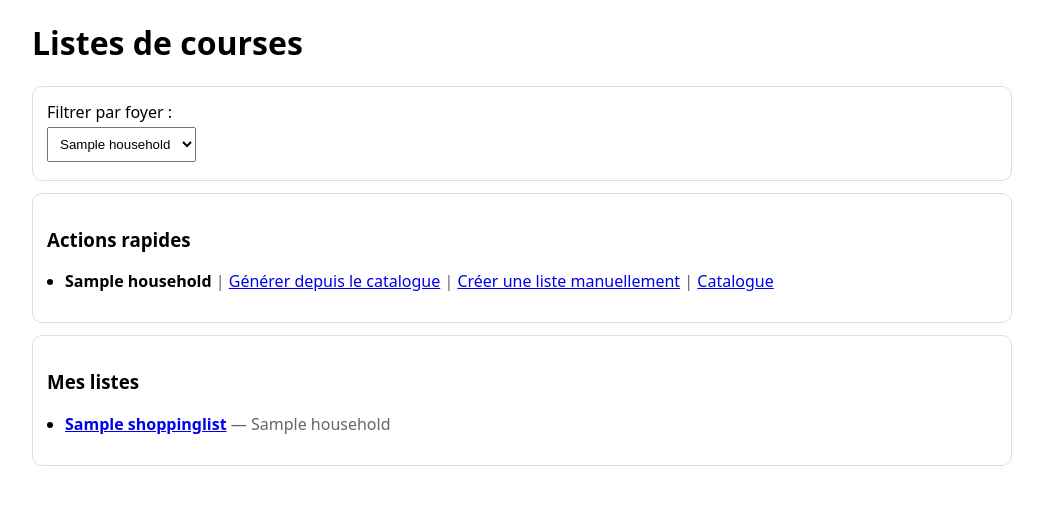
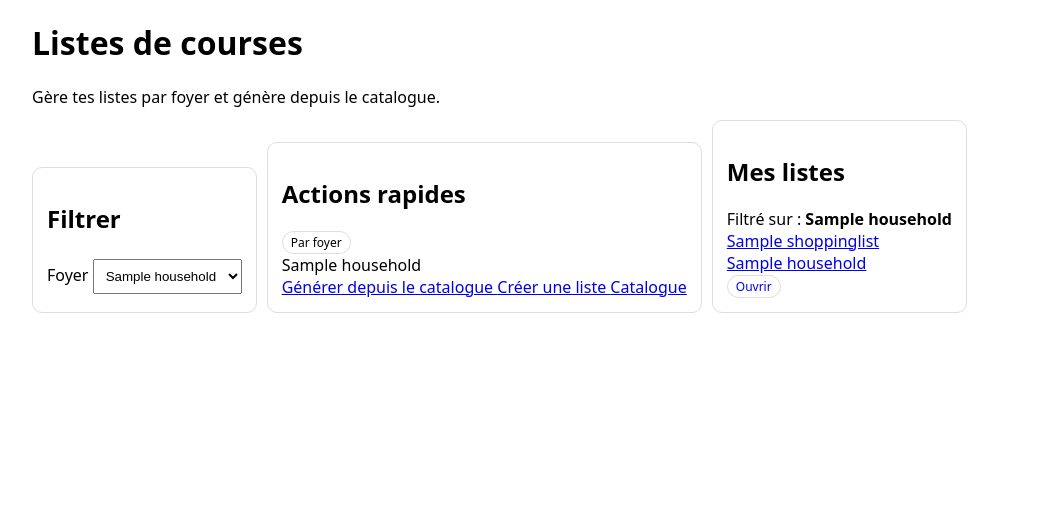
Before and after one commit to thierryb-dev/courses-app, a Django app: page /shopping-lists/?household=1 in a window 1280 px wide. Shown: the part 46-551 px from the top of the page, without its empty margins (118-1161 px from the left). Run offline with Django 5.2, Linux system fonts and the light colour scheme; a user stored in the database is signed in; tables that the repository leaves empty hold one stand-in row (values such as "Sample post"); parts of the project's set-up code (start-up, migrations or seed data) failed here and were passed over.

Commit message:
UI: improve shopping lists page (Bootstrap)

```diff
--- a/core/templates/core/shopping_lists.html
+++ b/core/templates/core/shopping_lists.html
@@ -2,12 +2,22 @@
 {% block title %}Listes de courses{% endblock %}
 
 {% block content %}
-  <h1>Listes de courses</h1>
+  <div class="d-flex flex-wrap align-items-center justify-content-between gap-2 mb-3">
+    <div>
+      <h1 class="h3 mb-1">Listes de courses</h1>
+      <div class="text-secondary small">Gère tes listes par foyer et génère depuis le catalogue.</div>
+    </div>
+  </div>
 
-  <div class="card">
-    <form method="get">
-      <label>Filtrer par foyer :</label><br />
-      <select name="household" onchange="this.form.submit()">
+  <div class="row g-3">
+    <!-- Filtre -->
+    <div class="col-12 col-lg-4">
+      <div class="card app-card">
+        <div class="card-body">
+          <h2 class="h6 mb-3">Filtrer</h2>
+          <form method="get" class="vstack gap-2">
+            <label class="form-label mb-0">Foyer</label>
+            <select class="form-select" name="household" onchange="this.form.submit()">
               <option value="">-- Tous --</option>
               {% for h in households %}
                 <option value="{{ h.id }}" {% if selected_household and selected_household.id == h.id %}selected{% endif %}>
@@ -15,39 +25,72 @@
                 </option>
               {% endfor %}
             </select>
+            <noscript>
+              <button class="btn btn-primary btn-sm">Appliquer</button>
+            </noscript>
           </form>
         </div>
-
-  <div class="card">
-    <h3>Actions rapides</h3>
-    <ul>
-      {% for h in households %}
-        <li>
-          <strong>{{ h.name }}</strong>
-          <span class="muted">|</span>
-          <a href="{% url 'generate_from_reference' h.id %}">Générer depuis le catalogue</a>
-          <span class="muted">|</span>
-          <a href="{% url 'create_shopping_list' h.id %}">Créer une liste manuellement</a>
-          <span class="muted">|</span>
-          <a href="{% url 'reference_list' h.id %}">Catalogue</a>
-        </li>
-      {% empty %}
-        <li>Tu dois d’abord appartenir à un foyer.</li>
-      {% endfor %}
-    </ul>
+      </div>
     </div>
 
-  <div class="card">
-    <h3>Mes listes</h3>
-    <ul>
+    <!-- Actions rapides -->
+    <div class="col-12 col-lg-8">
+      <div class="card app-card">
+        <div class="card-body">
+          <div class="d-flex align-items-center justify-content-between mb-3">
+            <h2 class="h6 mb-0">Actions rapides</h2>
+            <span class="badge rounded-pill badge-soft">Par foyer</span>
+          </div>
+
+          {% for h in households %}
+            <div class="d-flex flex-wrap align-items-center justify-content-between gap-2 py-2 {% if not forloop.last %}border-bottom{% endif %}">
+              <div class="fw-semibold">{{ h.name }}</div>
+              <div class="d-flex flex-wrap gap-2">
+                <a class="btn btn-outline-primary btn-sm" href="{% url 'generate_from_reference' h.id %}">
+                  Générer depuis le catalogue
+                </a>
+                <a class="btn btn-primary btn-sm" href="{% url 'create_shopping_list' h.id %}">
+                  Créer une liste
+                </a>
+                <a class="btn btn-outline-secondary btn-sm" href="{% url 'reference_list' h.id %}">
+                  Catalogue
+                </a>
+              </div>
+            </div>
+          {% empty %}
+            <div class="text-secondary">Tu dois d’abord appartenir à un foyer.</div>
+          {% endfor %}
+        </div>
+      </div>
+    </div>
+
+    <!-- Mes listes -->
+    <div class="col-12">
+      <div class="card app-card">
+        <div class="card-body">
+          <div class="d-flex flex-wrap align-items-center justify-content-between gap-2 mb-3">
+            <h2 class="h6 mb-0">Mes listes</h2>
+            <span class="text-secondary small">
+              {% if selected_household %}Filtré sur : <strong>{{ selected_household.name }}</strong>{% endif %}
+            </span>
+          </div>
+
+          <div class="list-group">
             {% for sl in shopping_lists %}
-        <li>
-          <a href="{% url 'shopping_list_detail' sl.id %}"><strong>{{ sl.name }}</strong></a>
-          <span class="muted">— {{ sl.household.name }}</span>
-        </li>
+              <a class="list-group-item list-group-item-action d-flex align-items-center justify-content-between"
+                 href="{% url 'shopping_list_detail' sl.id %}">
+                <div>
+                  <div class="fw-semibold">{{ sl.name }}</div>
+                  <div class="small text-secondary">{{ sl.household.name }}</div>
+                </div>
+                <span class="badge text-bg-light border">Ouvrir</span>
+              </a>
             {% empty %}
-        <li>Aucune liste de courses.</li>
+              <div class="text-secondary">Aucune liste de courses.</div>
             {% endfor %}
-    </ul>
+          </div>
+        </div>
+      </div>
+    </div>
   </div>
 {% endblock %}
```
Lines whose indentation alone changed are shown as unchanged.
